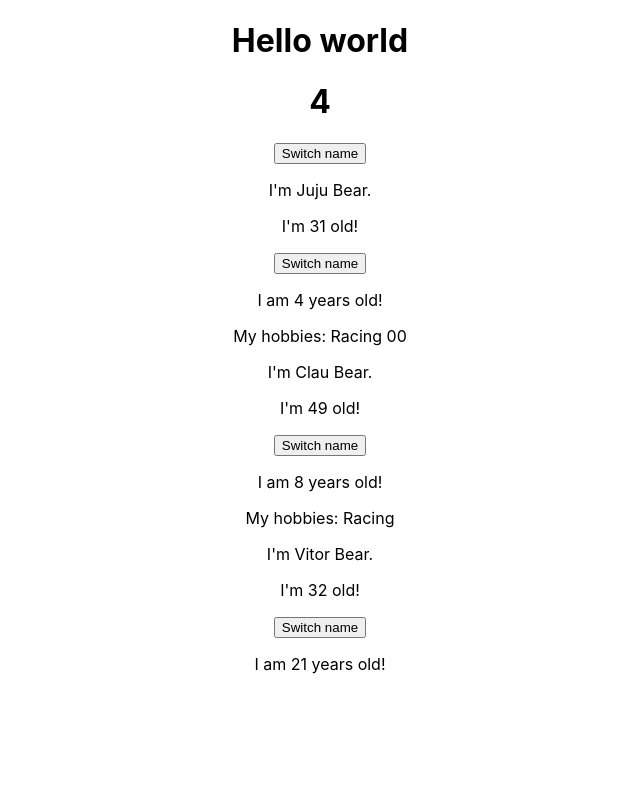
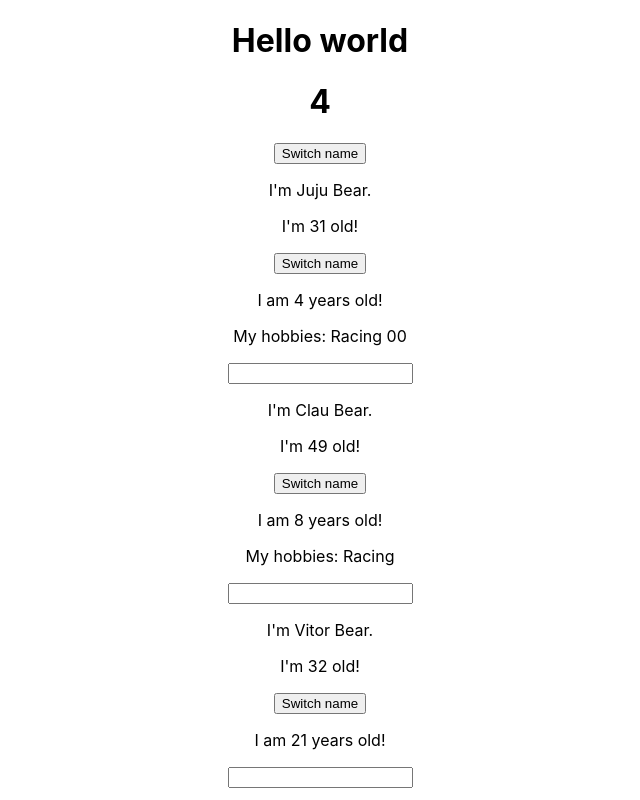
Before and after one commit to julianamm/react-complete-guide-19, a React (Create React App) app: page / in a window 1280 px wide. Shown: the whole page, without its empty margins (320-960 px from the left). Built offline with nearby package versions, Linux system fonts and the light colour scheme.

Commit message:
adding-two-way-binding

```diff
--- a/src/App.js
+++ b/src/App.js
@@ -24,6 +24,16 @@ class App extends Component {
     })
   }
 
+  nameChangedHandler = (event) => {
+    this.setState({
+      persons: [
+        {name: "Max", age: 37},
+        {name: event.target.value, age: 67},
+        {name: "Vitor", age: 32}
+      ]
+    })
+  }
+
   render() {
     return (
     <div className="Main-App">
@@ -32,7 +42,8 @@ class App extends Component {
       <button onClick={this.switchNameHandler.bind(this, "Max")}>Switch name</button>
       <Person
         name={this.state.persons[0].name}
-          age={this.state.persons[0].age} >My hobbies: Racing 00</Person>
+        age={this.state.persons[0].age}
+        changed={this.nameChangedHandler}>My hobbies: Racing 00</Person>
       <Person
         name={this.state.persons[1].name}
         age={this.state.persons[1].age}
--- a/src/Person/Person.js
+++ b/src/Person/Person.js
@@ -9,6 +9,7 @@ class Person extends Component {
                 <button onClick={this.props.click}>Switch name</button>
                 <p>I am {Math.floor(Math.random() *30)} years old!</p>
                 <p>{this.props.children}</p>
+                <input type="text" onChange={this.props.changed}/>
             </div>
         )
     }
```
